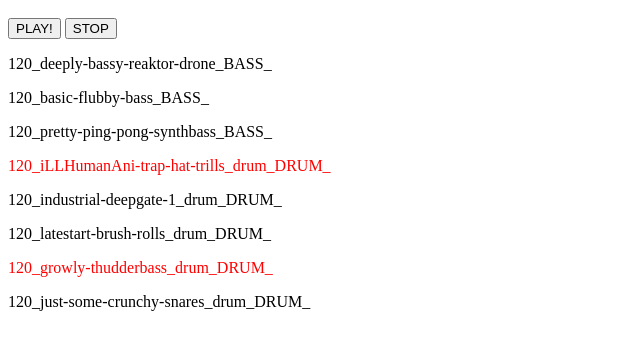
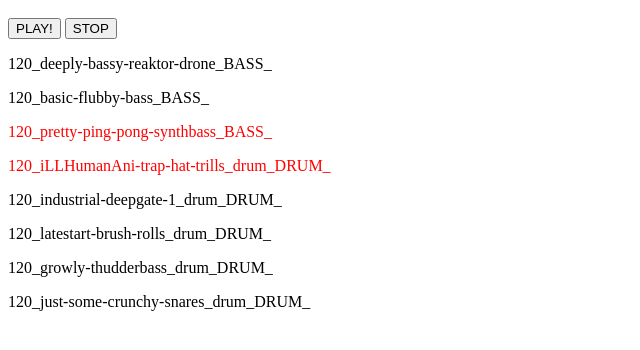
Before and after one commit to esnho/the-playa, a plain HTML site: page index.html in a window 1280 px wide. Both pictures are taken after a click on the button "PLAY!". Shown: the part 48-398 px from the top of the page, without its empty margins (0-640 px from the left). Drawn offline with nearby package versions, Linux system fonts and the light colour scheme; no server answers.

Commit message:
Parametric audio sprites, now everything should be controlled by config.json

```diff
--- a/index.html
+++ b/index.html
@@ -8,28 +8,17 @@
 <script type="text/javascript">
 
 let sound; // this will be the howler instance
-const basses = []; // the bass array, is empty, will be filled automatically below
-const drums = []; // the drums array, same as above
 const nowplaying = document.getElementById("nowplaying");
 let config = {};
+let instruments = {};
 
 window.onload = () => letsbegin();
-
 function letsbegin() {
-  getSprites()
-  .then((audioSprites) => {
+  getSprites().then((audioSprites) => {
     console.log("audioSprites",audioSprites)
-    for (let soundName in audioSprites.sprite) {
-      if (soundName.indexOf("bass") >= 0) { // if the name contains the word bass
-        basses.push(soundName);
-      } else { // is a drum!
-        drums.push(soundName);
-      }
-      const title = document.createElement("p");
-      title.id = soundName;
-      title.innerHTML = soundName;
-      nowplaying.appendChild(title);
-    }
+    addSoundsToList(audioSprites);
+    console.log("instruments",instruments);
+    setupGUI(audioSprites);
     sound = new Howl(audioSprites);
     sound.autoSuspend = false;
     play = true;
@@ -38,7 +27,6 @@ function letsbegin() {
       play = false;
     }
     document.getElementById("play-button").onclick = () => {
-
       let time = 0;
       let bid = undefined;
       let did = undefined;
@@ -52,24 +40,21 @@ function letsbegin() {
           // nuttin
         } else {
           time = window.performance.now();
-          const bass = basses[Math.ceil(Math.random()*basses.length-1)];
-          const drum = drums[Math.ceil(Math.random()*drums.length-1)];
-          if (bid !== undefined && did !== undefined) {
-            sound.stop(bid);
-            sound.stop(did);
+          const nowPlaying = [];
+          for (let instrumentName in instruments) {
+            const instrument = instruments[instrumentName];
+            console.log(instrument);
+            const newInstrumentID = Math.ceil(Math.random()*instrument.name.length-1);
+            const newInstrumentName = instrument.name[newInstrumentID];
+            if (instrument.playID !== undefined) {
+              sound.stop(instrument.playID);
+            }
+            instrument.playID = sound.play(newInstrumentName);
+            nowPlaying.push(newInstrumentName);
           }
-          bid = sound.play(bass);
-          did = sound.play(drum);
-          console.log(
-            "loop",
-            bass,
-            bid,
-            drum,
-            did,
-          );
+          console.log("nowPlaying",JSON.stringify(nowPlaying));
           nowplaying.childNodes.forEach((title) => {
-            console.log(title.id);
-            if (title.id === bass || title.id === drum) {
+            if (nowPlaying.includes(title.id)) {
               title.style.color = "red";
             } else {
               title.style.color = "black";
@@ -81,7 +66,6 @@ function letsbegin() {
       loop();
     }
   });
-
 }
 
 function getSprites() {
@@ -97,6 +81,29 @@ function getSprites() {
     return body.json();
   })
 }
+
+function addSoundsToList(audioSprites) {
+  for (let soundName in audioSprites.sprite) {
+    for (let instrument of config.instruments) {
+      if (soundName.indexOf(instrument) >= 0) {
+        if (!instruments[instrument]) {
+          instruments[instrument] = { playID: undefined, name: []};
+        }
+        instruments[instrument].name.push(soundName);
+      }
+    }
+  }
+}
+
+function setupGUI(audioSprites) {
+  for (let soundName in audioSprites.sprite) {
+    const title = document.createElement("p");
+    title.id = soundName;
+    title.innerHTML = soundName;
+    nowplaying.appendChild(title);
+  }
+}
+
 </script>
 
 <!--
```
